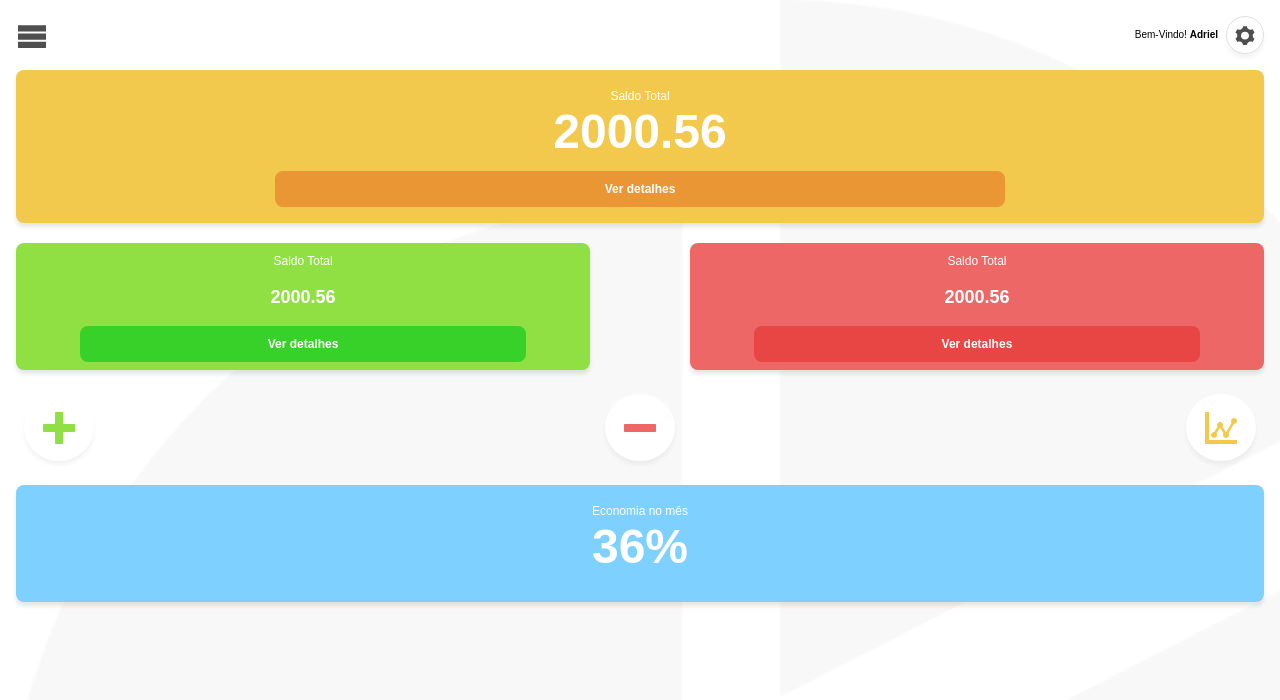
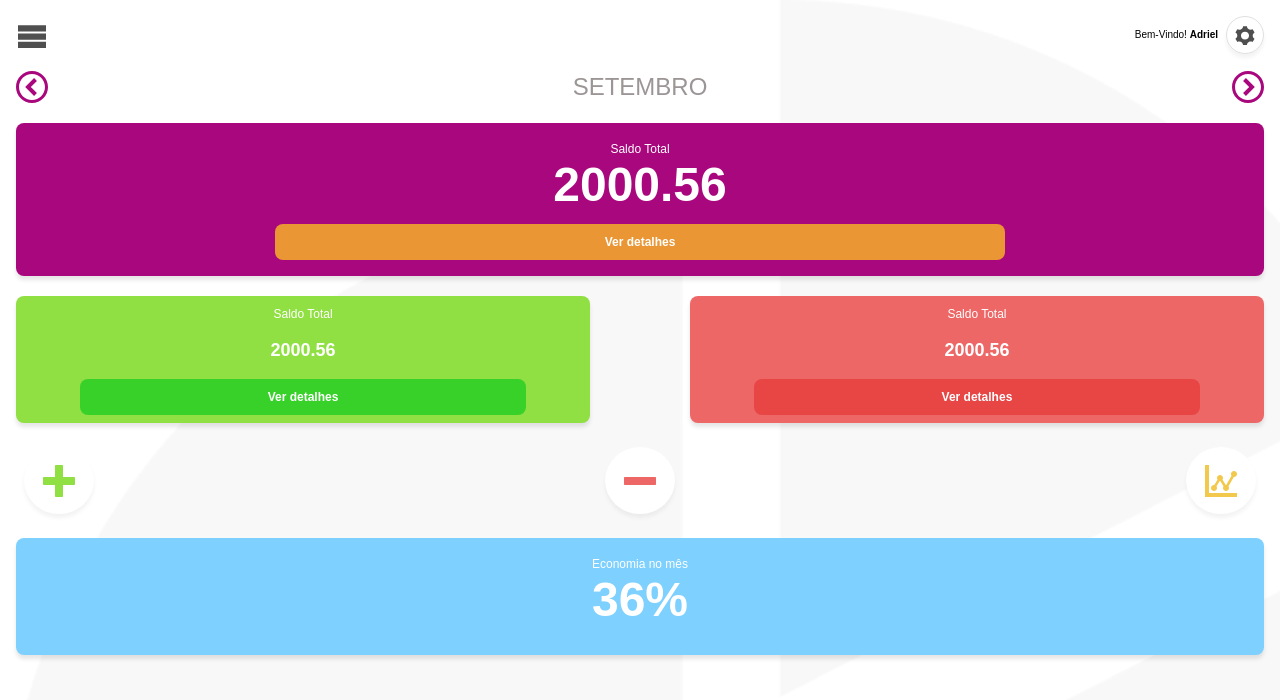
Before and after one commit to Mhagner/imoney, a React (Create React App) app: page / in a window 1280 px wide. Shown: the top 700 px of the page. Built offline with nearby package versions, Linux system fonts and the light colour scheme.

Commit message:
Pagination

```diff
--- /dev/null
+++ b/src/components/Arrows/Arrows.js
@@ -0,0 +1,25 @@
+import ButtonAction from "../ButtonAction/ButtonAction"
+import { IconArrowLeft, IconArrowRight } from "../Icons/Icons"
+import "./Arrows.css"
+
+const Arrows = ({ direction = "right" }) => {
+    return (
+        <>
+            {direction === "left" ?
+                <ButtonAction
+                    className="buttonArrow"
+                >
+                    <IconArrowLeft />
+                </ButtonAction> :
+                <ButtonAction
+                    className="buttonArrow"
+                >
+                    <IconArrowRight />
+            </ButtonAction>
+
+            }
+        </>
+    )
+}
+
+export default Arrows
--- a/src/components/ButtonAction/ButtonAction.css
+++ b/src/components/ButtonAction/ButtonAction.css
@@ -10,8 +10,8 @@
     box-shadow: 0px 4px 4px rgba(0, 0, 0, 0.05);
 }
 
-/* .buttonArrowLeft,
-.buttonArrowRight, */
+
+
 .buttonMenuMobile {
     background-color: transparent;
     box-shadow: none;
@@ -27,3 +27,12 @@
     width: 38px;
     height: 38px;
 }
+
+.buttonArrow {
+    background-color: transparent;
+    box-shadow: none;
+    padding: 0;
+    justify-content: left;
+    width: 32px;
+    height: 33px;
+}
--- a/src/components/Header/Header.js
+++ b/src/components/Header/Header.js
@@ -1,3 +1,4 @@
+import Arrows from "../Arrows/Arrows"
 import MenuMobile from "../MenuMobile/MenuMobile"
 import Profile from "../Profile/Profile"
 import "./Header.css"
--- a/src/components/Icons/Icons.js
+++ b/src/components/Icons/Icons.js
@@ -66,3 +66,32 @@ export const IconProfile = ({ width = 26, height = 25, color = "#4F4F4F" }) => (
             fill={color} />
     </svg>
 )
+
+export const IconArrowLeft = ({ width = 32, height = 32, color = "#A9077D" }) => (
+    <svg
+        width={width}
+        height={height}
+        viewBox={`0 0 ${width} ${height}`}
+        fill="none"
+        xmlns="http://www.w3.org/2000/svg">
+        <path d="M16 32C24.837 32 32 24.837 32 16C32 7.163 24.837 0 16 0C7.163 0 0 7.163 0 16C0 24.837 7.163 32 16 32ZM16 3C23.18 3 29 8.82 29 16C29 23.18 23.18 29 16 29C8.82 29 3 23.18 3 16C3 8.82 8.82 3 16 3Z"
+            fill={color} />
+        <path d="M20.914 9.91399L18.085 7.08499L9.17099 15.999L18.085 24.913L20.913 22.085L14.827 15.999L20.914 9.91399Z"
+            fill={color} />
+    </svg>
+)
+
+export const IconArrowRight = ({ width = 32, height = 32, color = "#A9077D" }) => (
+    <svg
+        width={width}
+        height={height}
+        viewBox={`0 0 ${width} ${height}`}
+        fill="none"
+        xmlns="http://www.w3.org/2000/svg">
+        <path d="M16 0C7.163 0 0 7.163 0 16C0 24.837 7.163 32 16 32C24.837 32 32 24.837 32 16C32 7.163 24.837 0 16 0ZM16 29C8.82 29 3 23.18 3 16C3 8.82 8.82 3 16 3C23.18 3 29 8.82 29 16C29 23.18 23.18 29 16 29Z"
+            fill={color} />
+        <path d="M11.086 22.086L13.915 24.915L22.829 16.001L13.915 7.08701L11.087 9.91501L17.173 16.001L11.086 22.086Z"
+            fill={color} />
+    </svg>
+
+)
--- /dev/null
+++ b/src/components/pagination/Pagination.css
@@ -0,0 +1,12 @@
+.pagination p {
+    color: var(--color-text);
+    font-size: 24px;
+    text-transform: uppercase;
+}
+
+.pagination {
+    display: flex;
+    align-items: center;
+    justify-content: space-between;
+    margin-bottom: 20px;
+}
--- /dev/null
+++ b/src/components/pagination/Pagination.js
@@ -0,0 +1,18 @@
+import Arrows from "../Arrows/Arrows"
+import "./Pagination.css"
+
+const Pagination = ({ currentMonth }) => {
+    return (
+        <div className="pagination">
+            <Arrows
+                direction="left"
+            />
+            <p>{currentMonth}</p>
+            <Arrows
+                direction="right"
+            />
+        </div>
+    )
+}
+
+export default Pagination
--- a/src/global.css
+++ b/src/global.css
@@ -33,7 +33,7 @@
 
 
 :root {
-    --color-primary: #F2C94C;
+    --color-primary: #A9077D;
     --color-primary-dark: #EA9634;
 
     --color-background: #f5f5f5;
@@ -48,6 +48,8 @@
 
     --grey-dark-1: #333333;
     --color-white: #ffffff;
+
+    --color-text: #9C9595;
 }
 
 /* ========= BASE CSS ======= */
--- a/src/pages/Home/Home.js
+++ b/src/pages/Home/Home.js
@@ -2,6 +2,7 @@ import ButtonAction from '../../components/ButtonAction/ButtonAction'
 import CardBox from '../../components/CardBox/CardBox'
 import Header from '../../components/Header/Header'
 import { IconMinus, IconPlus, IconChart } from '../../components/Icons/Icons'
+import Pagination from '../../components/pagination/Pagination'
 
 import './Home.css'
 
@@ -9,6 +10,9 @@ const Home = () => {
     return (
         <div>
             <Header />
+            <Pagination
+                currentMonth="Setembro"
+            />
             <CardBox
                 title="Saldo Total"
                 value={2000.56}
```
Also changed, not shown: src/components/Arrows/Arrows.css (added).
